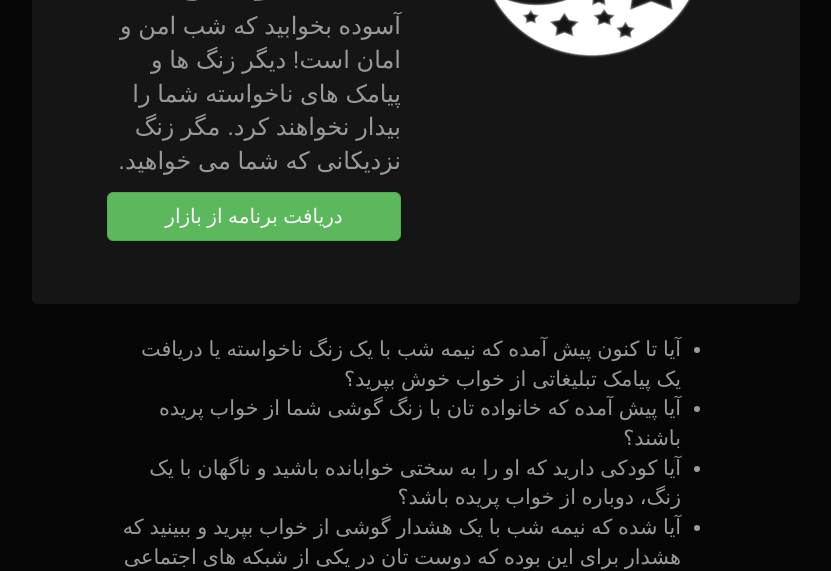
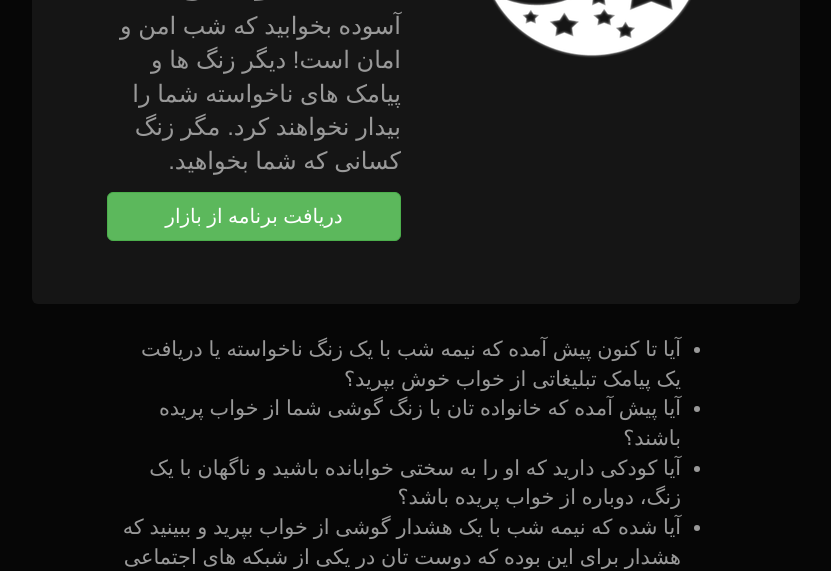
Before and after one commit to sepidarapps/sepidarapps.github.io, a website: page index.html in a window 1280 px wide. Shown: the part 230-801 px from the top of the page, without its empty margins (224-1055 px from the left). Drawn offline with Linux system fonts and the light colour scheme.

Commit message:
Change lead text again

```diff
--- a/index.html
+++ b/index.html
@@ -56,7 +56,7 @@ body {
         </div>
         <div class="col-xs-12 col-xs-offset-0 col-sm-6 col-sm-offset-0">
           <h1 class="text-center">شب خوش</h1>
-          <p class="lead">آسوده بخوابید که شب امن و امان است! دیگر زنگ ها و پیامک های ناخواسته شما را بیدار نخواهند کرد. مگر زنگ نزدیکانی که شما می خواهید.</p>
+          <p class="lead">آسوده بخوابید که شب امن و امان است! دیگر زنگ ها و پیامک های ناخواسته شما را بیدار نخواهند کرد. مگر زنگ کسانی که شما بخواهید.</p>
           <p><a class="btn btn-lg btn-success center-block" href="http://cafebazaar.ir/app/com.sepidarapps.goodnight/" role="button">دریافت برنامه از بازار</a></p>
         </div>
       </div>
```
